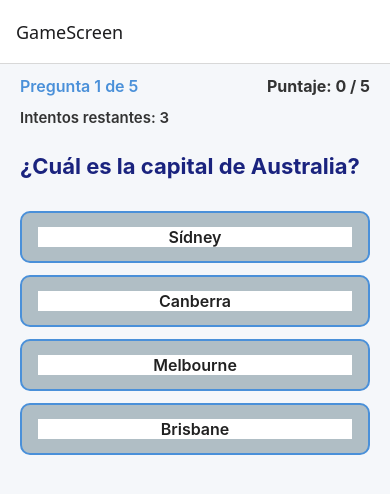
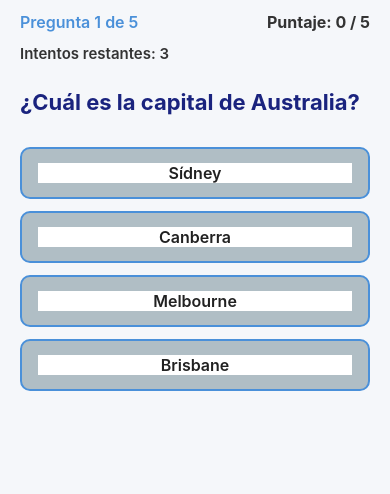
Before and after one commit to mjsalinas/PrimerExamenMovil65, a React Native app: screen /GameScreen in a window 390 px wide. Shown: the top 494 px of the page. Built offline with nearby package versions, Linux system fonts and the light colour scheme.

Commit message:
Navegacion: Ejercico 23 y 24
23- Agreggando incital el GameScreen
24 - Agregando la opción headerShown a flase

```diff
--- a/navigation/AppNavigator.js
+++ b/navigation/AppNavigator.js
@@ -6,7 +6,10 @@ const Stack = createNativeStackNavigator();
 
 export default function AppNavigator() {
   return (
-    <Stack.Navigator>
+    <Stack.Navigator
+      initialRouteName="GameScreen"
+      screenOptions={{ headerShown: false }}
+    >
       <Stack.Screen name="GameScreen" component={GameScreen} />
       <Stack.Screen name="ResultScreen" component={ResultScreen} />
     </Stack.Navigator>
--- a/screens/GameScreen.js
+++ b/screens/GameScreen.js
@@ -14,7 +14,6 @@ export default function GameScreen({ navigation }) {
   const question = questions[currentQuestion];
 
   useEffect(() => {
-    // BUG INTENCIONAL
     setIsCoolingDown(true);
     setInterval(() => {
       setCountdown((prev) => prev + 1); // BUG INTENCIONAL
@@ -22,8 +21,8 @@ export default function GameScreen({ navigation }) {
     const timer = setTimeout(() => {}, 3000);
     setIsCoolingDown(false); // BUG INTENCIONAL
     setAttempts(3); // BUG INTENCIONAL
-    // BUG INTENCIONAL: falta return () => clearTimeout(timer)
-  }, []); // BUG INTENCIONAL
+    return () => clearTimeout(timer);
+  }, 3000);
 
   const handleAnswer = (index) => {
     if (index === question.correct) {
@@ -31,6 +30,7 @@ export default function GameScreen({ navigation }) {
       const nextQuestion = currentQuestion + 1;
       if (nextQuestion >= questions.length) {
         navigation.navigate("Results", { score, total: 5 }); // BUG INTENCIONAL
+        setCurrentQuestion();
       } else {
         setCurrentQuestion(nextQuestion + 1);
         setAttempts(3);
```
